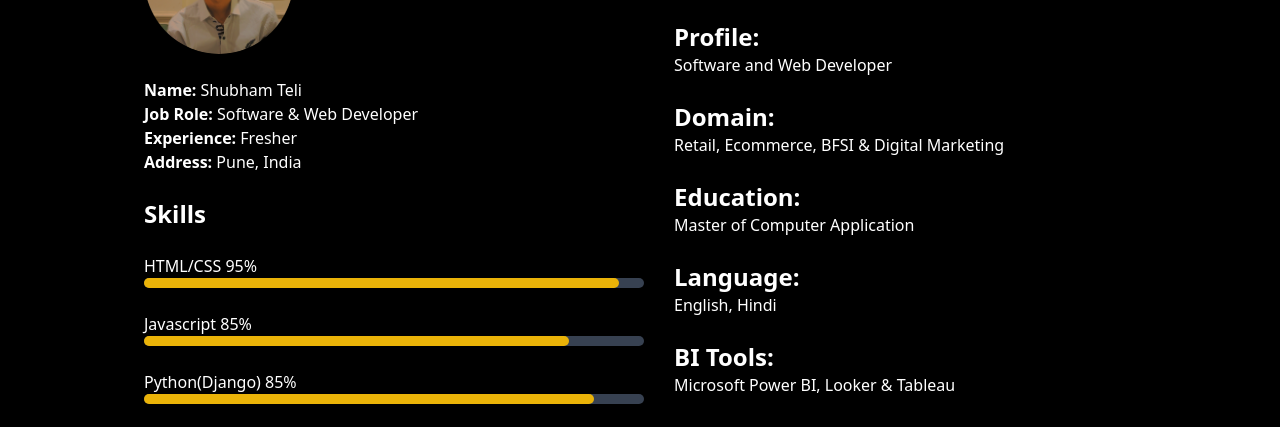
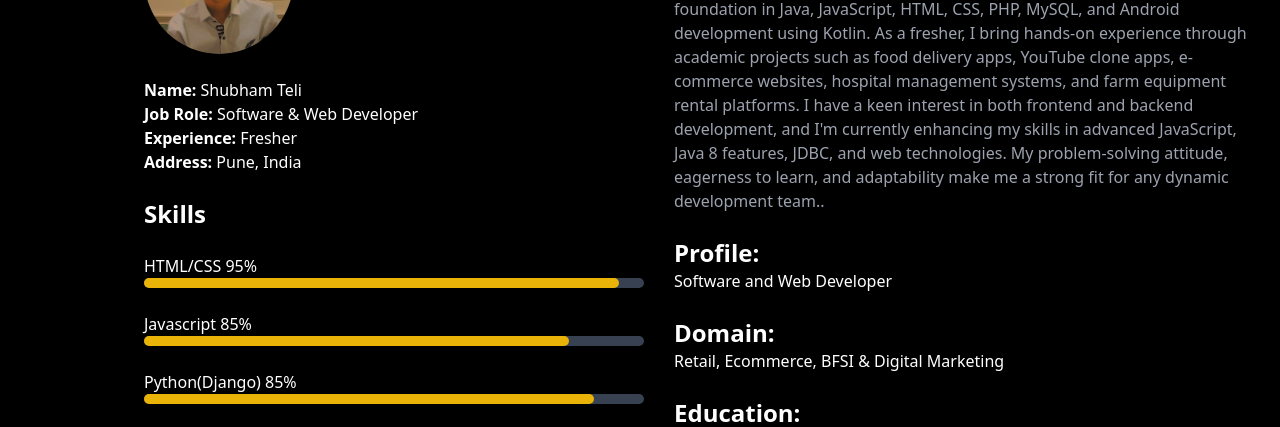
Before and after one commit to shubhamteli9990/MyPortfolio, a plain HTML site: page index.html in a window 1280 px wide. Shown: the part 673-1100 px from the top of the page. Drawn offline with nearby package versions, Linux system fonts and the light colour scheme; a script that the page names is missing.

Commit message:
Update index.html

```diff
--- a/index.html
+++ b/index.html
@@ -112,7 +112,9 @@
        About Me
       </h1>
       <p class="text-gray-400 mt-2">
-       Hy i'm shubham teli and i am fresher currently me pursing mca in sinhgad institute of pune maharastra i am Web &amp; Software developer.
+       I am a passionate and dedicated software developer with a Master's degree in Computer Applications from Savitribai Phule Pune University and a strong foundation in Java, JavaScript, HTML, CSS, PHP, MySQL, and Android development using Kotlin. As a fresher, I bring hands-on experience through academic projects such as food delivery apps, YouTube clone apps, e-commerce websites, hospital management systems, and farm equipment rental platforms.
+
+I have a keen interest in both frontend and backend development, and I'm currently enhancing my skills in advanced JavaScript, Java 8 features, JDBC, and web technologies. My problem-solving attitude, eagerness to learn, and adaptability make me a strong fit for any dynamic development team..
       </p>
 
       <div class="mt-6">
```
